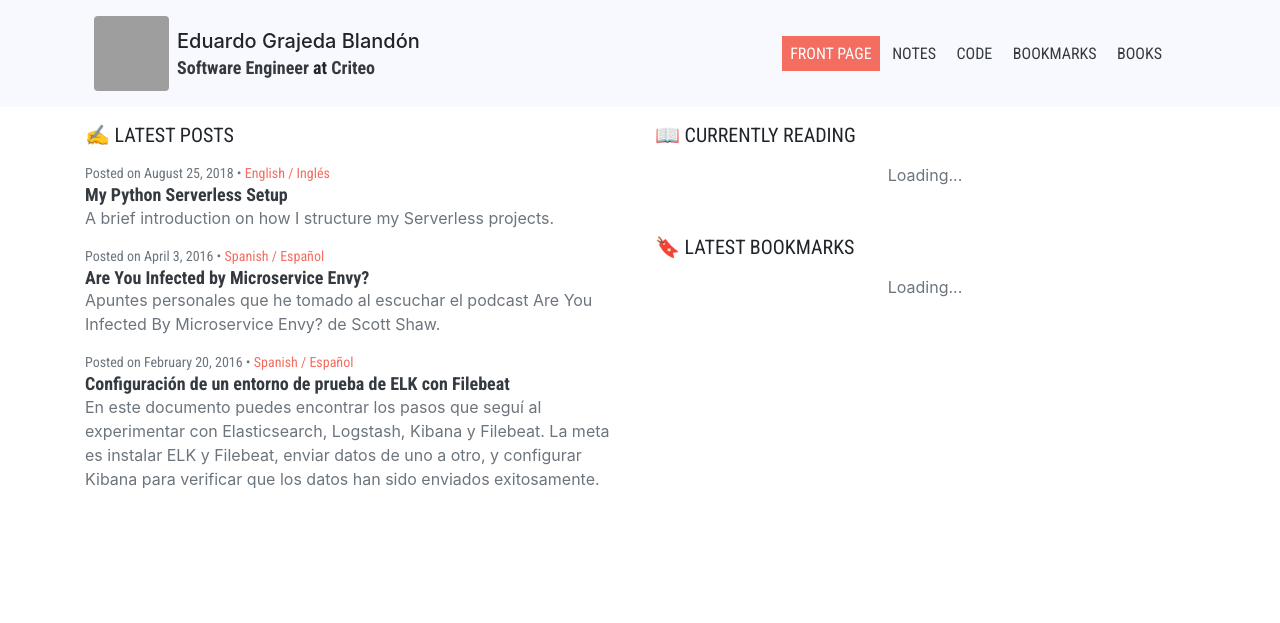
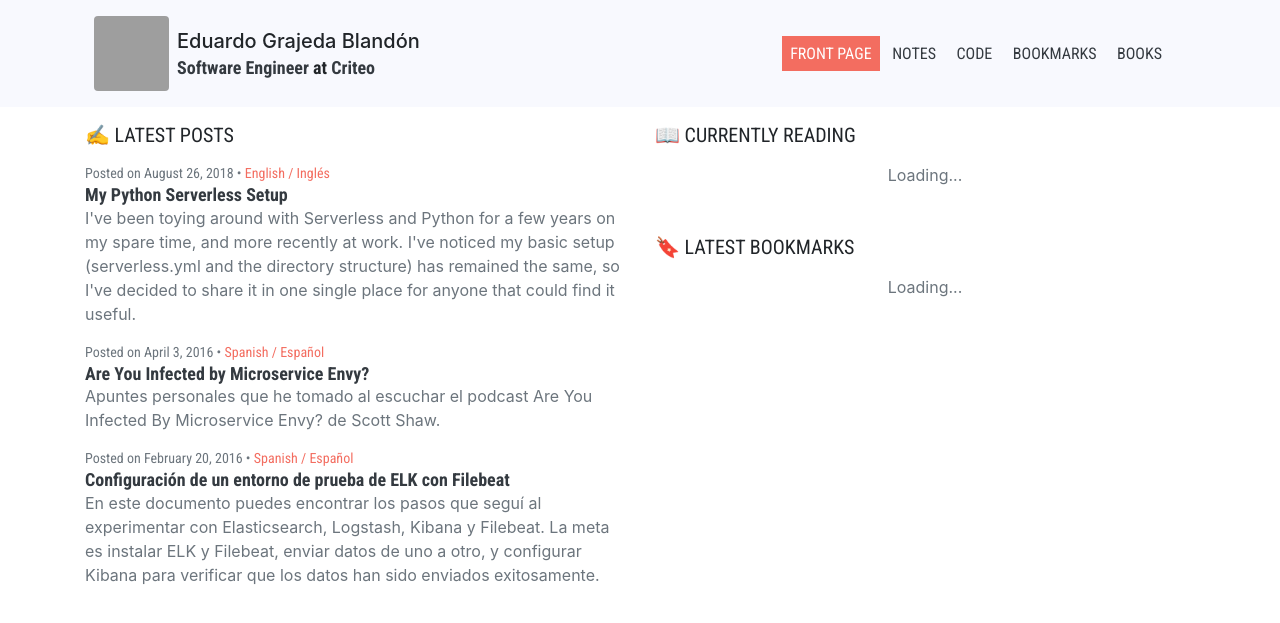
Before and after one commit to egrajeda/www, a Jekyll site: the page built from index.html, in a window 1280 px wide. Shown: the top 623 px of the page. Built offline with Jekyll 4.4.1, drawn with Linux system fonts in a browser that asks for light colours; some of the changed lines change nothing that is shown; grey boxes are pictures that could not be loaded.

Commit message:
Move dev.to serverless post to here

````diff
--- /dev/null
+++ b/_posts/2018-08-26-python-serverless-setup.md
@@ -0,0 +1,255 @@
+---
+layout: post
+title: My Python Serverless Setup
+language: en
+---
+
+<p class="lead">
+    I've been toying around with <a
+    href="https://serverless.com">Serverless</a> and Python for a few years on
+    my spare time, and more recently at work. I've noticed my basic setup
+    (<code>serverless.yml</code> and the directory structure) has remained the
+    same, so I've decided to share it in one single place for anyone that could
+    find it useful.
+</p>
+
+<hr />
+
+You can get the full working source code for this example on Github at
+[egrajeda/serverless-python-template](https://github.com/egrajeda/serverless-python-template).
+
+## The `serverless.yml`
+
+Let me start by sharing a simple `serverless.yml` for a single API with two
+endpoints, and then I'll start commenting on pieces of it:
+
+```yaml
+service: chatty
+
+provider:
+  name: aws
+  runtime: python3.6
+  stage: dev
+
+package:
+  individually: true
+
+functions:
+  hello:
+    handler: functions/hello/lib/function.main
+    environment:
+      NAME: ${opt:name, "John Doe"}
+    events:
+      - http: GET hello
+    package:
+      exclude:
+        - ./**
+      include:
+        - functions/hello/lib/function.py
+        - functions/hello/venv/lib/python3.6/site-packages/**
+
+  joke:
+    handler: functions/joke/lib/function.main
+    events:
+      - http: GET joke
+    package:
+      exclude:
+        - ./**
+      include:
+        - functions/joke/lib/function.py
+        - functions/joke/venv/lib/python3.6/site-packages/**
+
+plugins:
+  - serverless-plugin-aws-alerts
+
+custom:
+  alerts:
+    stages:
+      - production
+    topics:
+      alarm:
+        topic: ${self:service}-${self:custom.config.stage}-alerts
+        notifications:
+          - protocol: email
+            endpoint: me@egrajeda.com
+    alarms:
+      - functionErrors
+      - functionThrottles
+  config:
+    region: ${opt:region, self:provider.region}
+    stage: ${opt:stage, self:provider.stage}
+```
+
+## The directory structure
+
+I create one directory per function to try and keep their code, tests and
+dependencies as separate as possible. In this example, each function has its
+own directory: `functions/hello/` and `functions/joke/`.
+
+![The directory structure](https://thepracticaldev.s3.amazonaws.com/i/k0cdhyo5mjwfol62zk8a.png){: .float-left}
+
+The function handler's code is always inside `lib/function.py`. I create as
+many files inside `lib/` as necessary, but the entry point is always in the
+same place. The corresponding tests to all this code is under `tests/`.
+
+I also initialize each function directory with a `setup.py` file, a virtual
+environment under `venv/` and the list of requirements **for each specific
+function** in `requirements.txt`.
+
+## The virtual environment
+
+Each function's directory is initialized with a virtual environment:
+
+```
+$ cd functions/hello
+$ python -mvenv venv
+$ source venv/bin/activate
+```
+
+I then define and install its dependencies:
+
+```
+$ pip install -r requirements.txt
+```
+
+The virtual environment is then used in each function declaration in
+`serverless.yml`:
+
+```yaml
+package:
+  exclude:
+    - ./**
+  include:
+    - functions/hello/lib/function.py
+    - functions/hello/venv/lib/python3.6/site-packages/**
+```
+
+As you can see, it is stated that only `lib/function.py` and its dependencies
+should be packaged and then uploaded.
+
+When your code runs online, it won't be able to find its dependencies unless
+you manually update the `sys.path` at the top of each file that will use them.
+These are the first lines of `functions/joke/lib/function.py`:
+
+```python
+import os
+import sys
+sys.path.insert(0, os.path.join(os.path.dirname(__file__), "../venv/lib/python3.6/site-packages"))
+
+import requests # Any manually installed dependency has to be added *after* updating the path
+```
+
+## The `setup.py` file and running the tests
+
+I create a `setup.py` with the [standard
+content](https://setuptools.readthedocs.io/en/latest/setuptools.html#basic-use)
+and specifying where the tests are located:
+
+```python
+from setuptools import setup, find_packages
+
+setup(name='joke',
+      packages=find_packages(),
+      test_suite='tests')
+```
+
+Then I use it to run the tests:
+
+```
+$ cd functions/joke
+$ source venv/bin/activate
+$ python setup.py test
+```
+
+Make sure to create an empty `__init__.py` file under `tests/` or the script
+won't be able to run the tests.
+
+## Package each function individually
+
+I package each function individually to avoid Serverless from creating one
+single big ZIP file and uploading it to every function:
+
+```yaml
+package:
+  individually: true
+```
+
+Under normal circumstances, Serverless will generate one single ZIP package and
+upload that to S3:
+
+```
+$ sls package
+$ ls -lh .serverless/*.zip
+-rw-r--r-- 1 egrajeda egrajeda 18M Aug 25 20:59 .serverless/chatty.zip
+```
+
+If you package them individually, Serverless will generate one ZIP package per
+function:
+
+```
+$ sls package
+$ ls -lh .serverless/*.zip
+-rw-r--r-- 1 egrajeda egrajeda 3.8M Aug 25 21:11 .serverless/hello.zip
+-rw-r--r-- 1 egrajeda egrajeda 4.8M Aug 25 21:11 .serverless/joke.zip
+```
+
+## The `${self:custom.config}` parameters
+
+I store all my custom variables under `custom.config`, which I then reference
+throughout `serverless.yml`.
+
+This example doesn't use any resources, but if I was using DynamoDB tables or
+SNS topics I would be assigning their unique names to variables:
+
+```yaml
+custom:
+  config:
+    region: ${opt:region, self:provider.region}
+    stage: ${opt:stage, self:provider.stage}
+    dynamoDb:
+      confTable: ${self:service}-${self:custom.config.stage}-conf
+    sns:
+      newTransactionsTopic: ${self:service}-${self:custom.config.stage}-new-transactions
+```
+
+## The `serverless-plugin-aws-alerts` plugin
+
+No much to say here as the
+[serverless-plugin-aws-alerts](https://github.com/ACloudGuru/serverless-plugin-aws-alerts)
+name is pretty self-explanatory.
+
+I've recently started to use this plugin to monitor certain aspects of my
+functions without having to manually setup the alerts.
+
+## Deployment
+
+Nothing special here, but I did want to mention something that took me a while
+to discover: [referencing CLI
+options](https://serverless.com/framework/docs/providers/aws/guide/variables#referencing-cli-options).
+
+In the example, one of the functions expect the `${opt:name}` variable to be
+passed through the CLI by using `--name`:
+
+```yaml
+functions:
+  hello:
+    handler: functions/hello/lib/function.main
+    environment:
+      NAME: ${opt:name, "John Doe"}
+```
+
+So when I deploy this, I would use:
+
+```
+$ sls deploy -v --name="Eduardo"
+```
+
+## And that's it
+
+The whole post ended up being longer than I originally expected even though I
+had to leave some stuff out (e.g. creating resources and the
+[serverless-pseudo-parameters](https://github.com/svdgraaf/serverless-pseudo-parameters)
+plugin).
+
+If you're working with Serverless and Python, I hope you find it useful, and if
+you have ideas on how to improve this setup, please let me know!
--- a/index.html
+++ b/index.html
@@ -6,23 +6,17 @@ layout: default
     <div class="row">
         <div class="col-sm egb-latest-posts">
             <h1>✍️ Latest Posts</h1>
-            <div>
-                <div class="text-muted egb-posted-on">
-                    Posted on August 25, 2018 • <span>English / Inglés</span>
-                </div>
-                <h2>
-                    <a href="https://dev.to/egrajeda/my-python-serverless-setup-ca1">My Python Serverless Setup</a>
-                </h2>
-                <div class="text-muted">
-                    <p>
-                        A brief introduction on how I structure my Serverless projects.
-                    </p>
-                </div>
-            </div>
             {% for post in site.posts %}
             <div>
                 <div class="text-muted egb-posted-on">
-                    Posted on {{ post.date | date: "%B %-d, %Y" }} • <span>Spanish / Español</span>
+                    Posted on {{ post.date | date: "%B %-d, %Y" }} •
+                    <span>
+                    {% if post.language == "es" %}
+                        Spanish / Español
+                    {% else %}
+                        English / Inglés
+                    {% endif %}
+                    </span>
                 </div>
                 <h2>
                     <a href="{{ post.url }}">{{ post.title }}</a>
````
